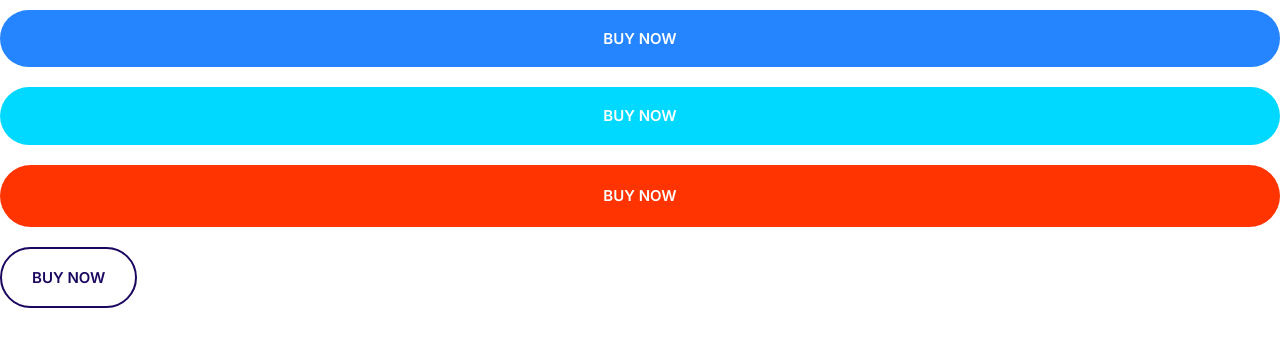
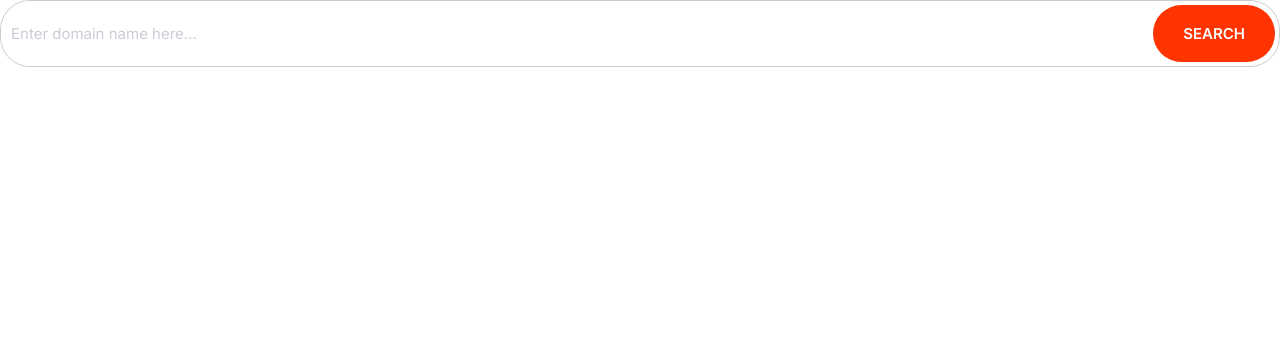
Before and after one commit to Mamvd/Moshify, a plain HTML site: page index.html in a window 1280 px wide. Drawn offline with Linux system fonts and the light colour scheme.

Commit message:
Build the inputs component. + forgot to add the buttons component in the last commit so here it is now.

```diff
--- a/css/styles.css
+++ b/css/styles.css
@@ -4,6 +4,8 @@
   --color-accent: #ff3400;
   --color-headings: #1b0760;
   --color-body: #918ca4;
+  --color-border: #ccc;
+  --border-radius: 30px;
 }
 
 *,
@@ -243,3 +245,40 @@
     font-size: 1.5rem;
   }
 }
+
+/* Inputs */
+
+.input {
+  border-radius: var(--border-radius);
+  border: 1px solid var(--color-border);
+  color: var(--color-headings);
+  font-size: 2rem;
+  outline: 0;
+  padding: 1.5rem 3.5rem;
+}
+
+::placeholder {
+  color: #cdcbd7;
+}
+
+.input-group {
+  border: 1px solid var(--color-border);
+  border-radius: var(--border-radius);
+  display: flex;
+}
+
+.input-group .input {
+  border: 0;
+  flex-grow: 1;
+  padding: 1.5rem 1rem;
+}
+
+.input-group .btn {
+  margin: 4px;
+}
+
+@media screen and (min-width: 1024px) {
+  .input {
+    font-size: 1.5rem;
+  }
+}
--- a/index.html
+++ b/index.html
@@ -14,9 +14,13 @@
     />
   </head>
   <body>
-    <button class="btn btn--primary btn--block">Buy Now</button>
-    <button class="btn btn--secondary btn--block" type="submit">Buy Now</button>
-    <a href="" class="btn btn--accent btn--block">Buy Now</a>
-    <button class="btn btn--outline">Buy Now</button>
+    <div class="input-group">
+      <input
+        type="text"
+        class="input"
+        placeholder="Enter domain name here..."
+      />
+      <button class="btn btn--accent">Search</button>
+    </div>
   </body>
 </html>
```
Also changed, not shown: components/buttons.html (added, +4 -0 lines), components/inputs.html (added, +4 -0 lines).
